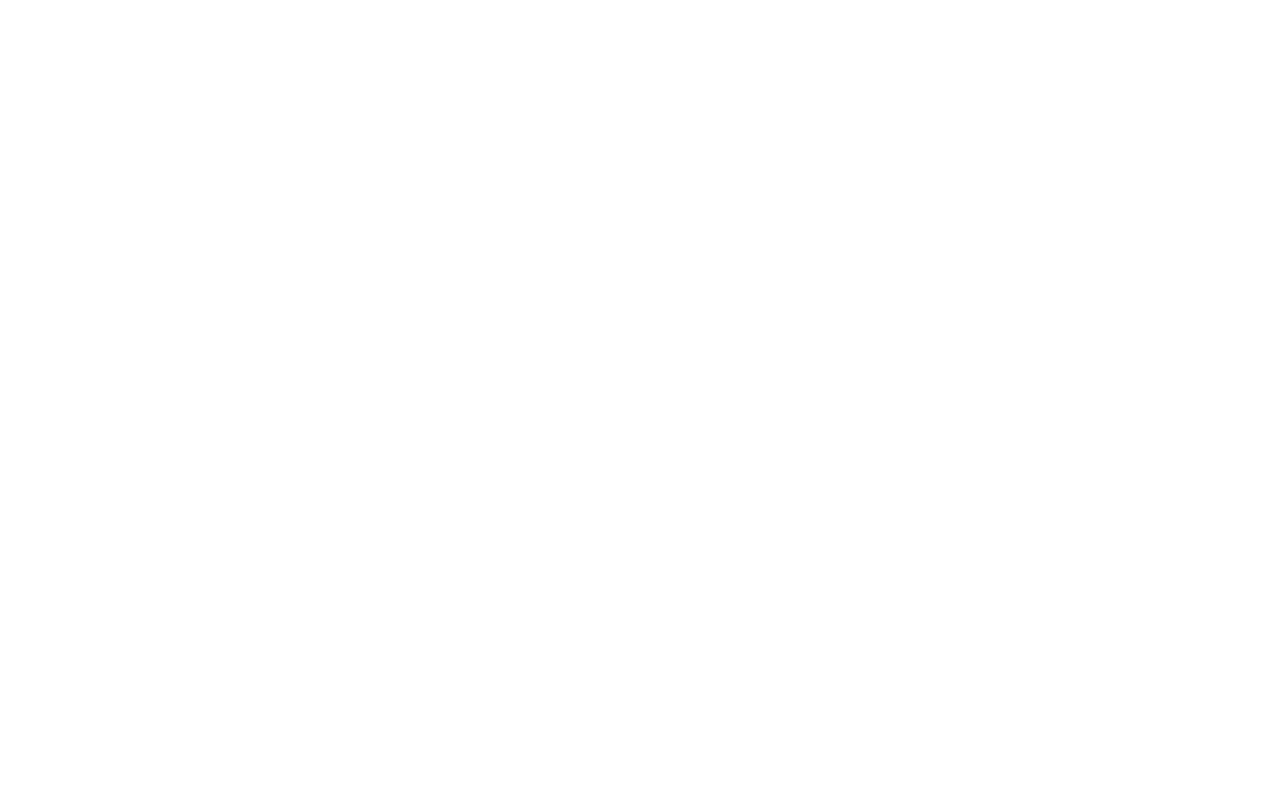
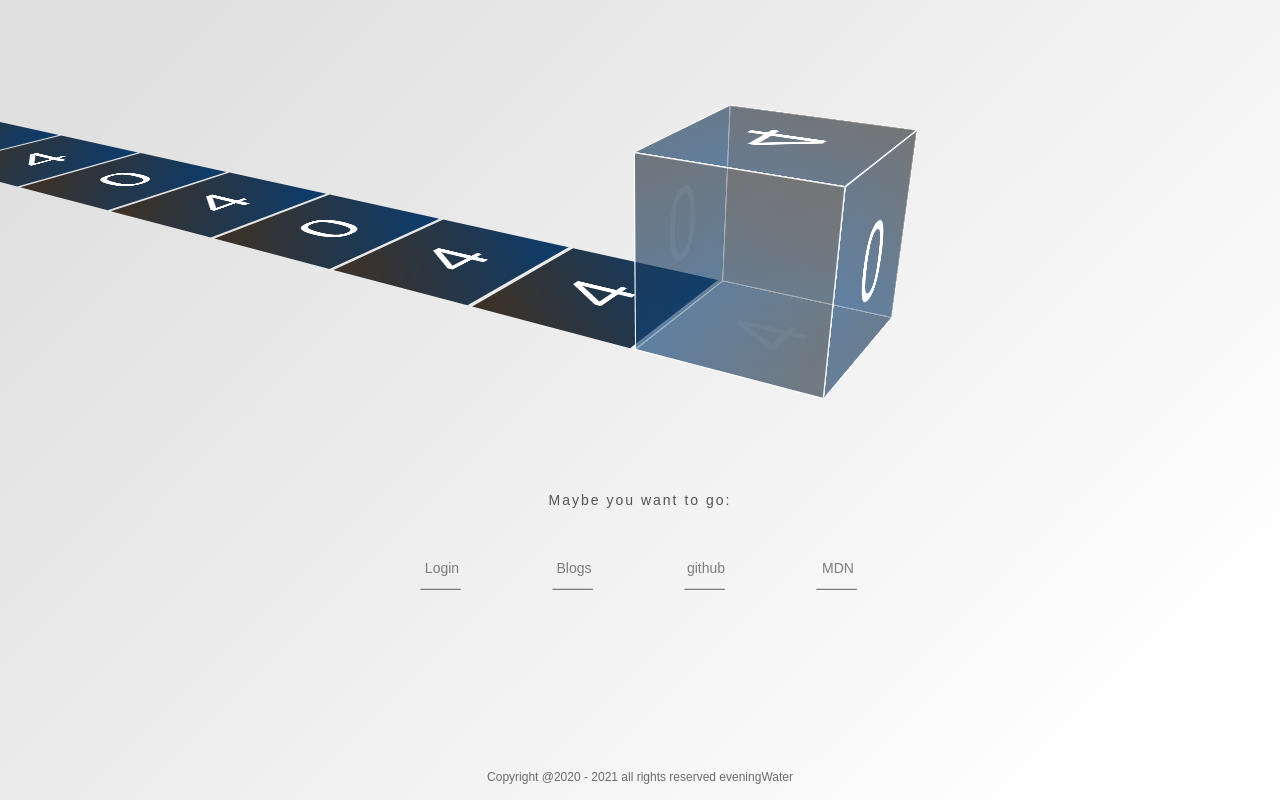
Before and after one commit to dylanass/create-myself-app, a React (Create React App) app: page /404 in a window 1280 px wide. Built offline with nearby package versions, Linux system fonts and the light colour scheme.

Commit message:
feat(dev): 404 login 页面重定向配置

```diff
--- a/src/view/index.tsx
+++ b/src/view/index.tsx
@@ -28,9 +28,8 @@
             <Route
               path={v.path}
               key={i}
+              exact={v.exact}
               render={(props) => {
-                // return <div>123</div>;
-                console.log("v.component :>> ", v.component);
                 return <v.component {...props}></v.component>;
               }}
             />
```
Also changed, not shown: src/constants/routes-config.tsx (+43 -39 lines).
